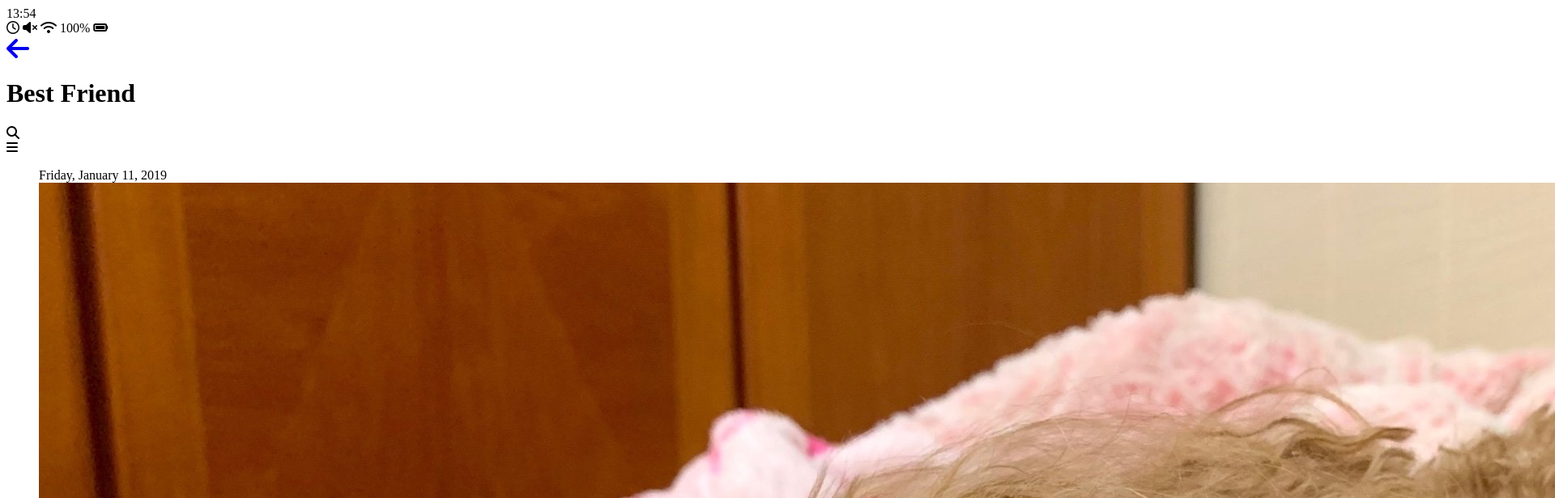
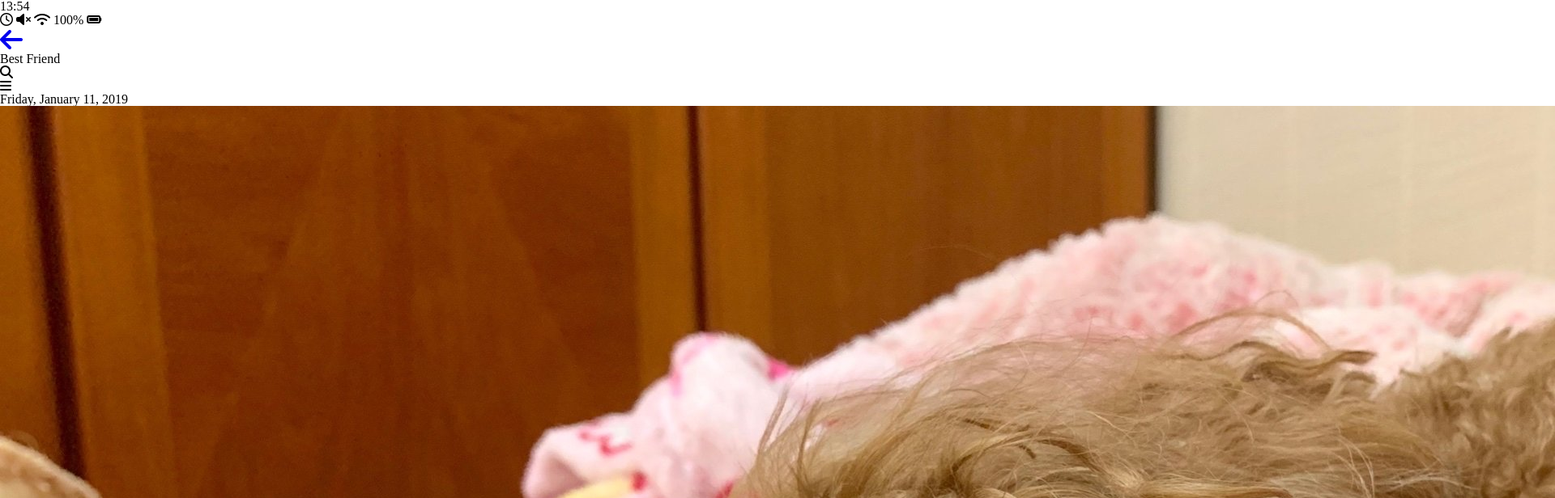
Before and after one commit to BHyeonKim/kakao_clone-2.0, a plain HTML site: page chat.html in a window 1280 px wide. Shown: the top 616 px of the page at 81% size, 1920 px wide, since content can reach past the window. Drawn offline with Linux system fonts and the light colour scheme.

Commit message:
resetCSS understudying

```diff
--- a/chat.html
+++ b/chat.html
@@ -5,6 +5,7 @@
     <meta name="viewport" content="width=device-width, initial-scale=1.0">
     <meta http-equiv="X-UA-Compatible" content="ie=edge">
     <script src="https://kit.fontawesome.com/7a2943826c.js" crossorigin="anonymous"></script>
+    <link rel="stylesheet" href="css/styles.css">
     <title>Chat | Kakao Clone</title>
 </head>
     <body>
--- /dev/null
+++ b/css/reset.css
@@ -0,0 +1,43 @@
+html, body, div, span, applet, object, iframe,
+h1, h2, h3, h4, h5, h6, p, blockquote, pre,
+a, abbr, acronym, address, big, cite, code,
+del, dfn, em, img, ins, kbd, q, s, samp,
+small, strike, strong, sub, sup, tt, var,
+b, u, i, center,
+dl, dt, dd, ol, ul, li,
+fieldset, form, label, legend,
+table, caption, tbody, tfoot, thead, tr, th, td,
+article, aside, canvas, details, embed,
+figure, figcaption, footer, header, hgroup,
+menu, nav, output, ruby, section, summary,
+time, mark, audio, video {
+	margin: 0;
+	padding: 0;
+	border: 0;
+	font-size: 100%;
+	font: inherit;
+	vertical-align: baseline;
+}
+/* HTML5 display-role reset for older browsers */
+article, aside, details, figcaption, figure,
+footer, header, hgroup, menu, nav, section {
+	display: block;
+}
+body {
+	line-height: 1;
+}
+ol, ul {
+	list-style: none;
+}
+blockquote, q {
+	quotes: none;
+}
+blockquote:before, blockquote:after,
+q:before, q:after {
+	content: '';
+	content: none;
+}
+table {
+	border-collapse: collapse;
+	border-spacing: 0;
+}
--- /dev/null
+++ b/css/styles.css
@@ -0,0 +1 @@
+@import "reset.css";
```
Also changed, not shown: find.html (+1 -0 lines), friends.html (+1 -0 lines), index.html (+1 -0 lines), more.html (+1 -0 lines), settings.html (+1 -0 lines).
